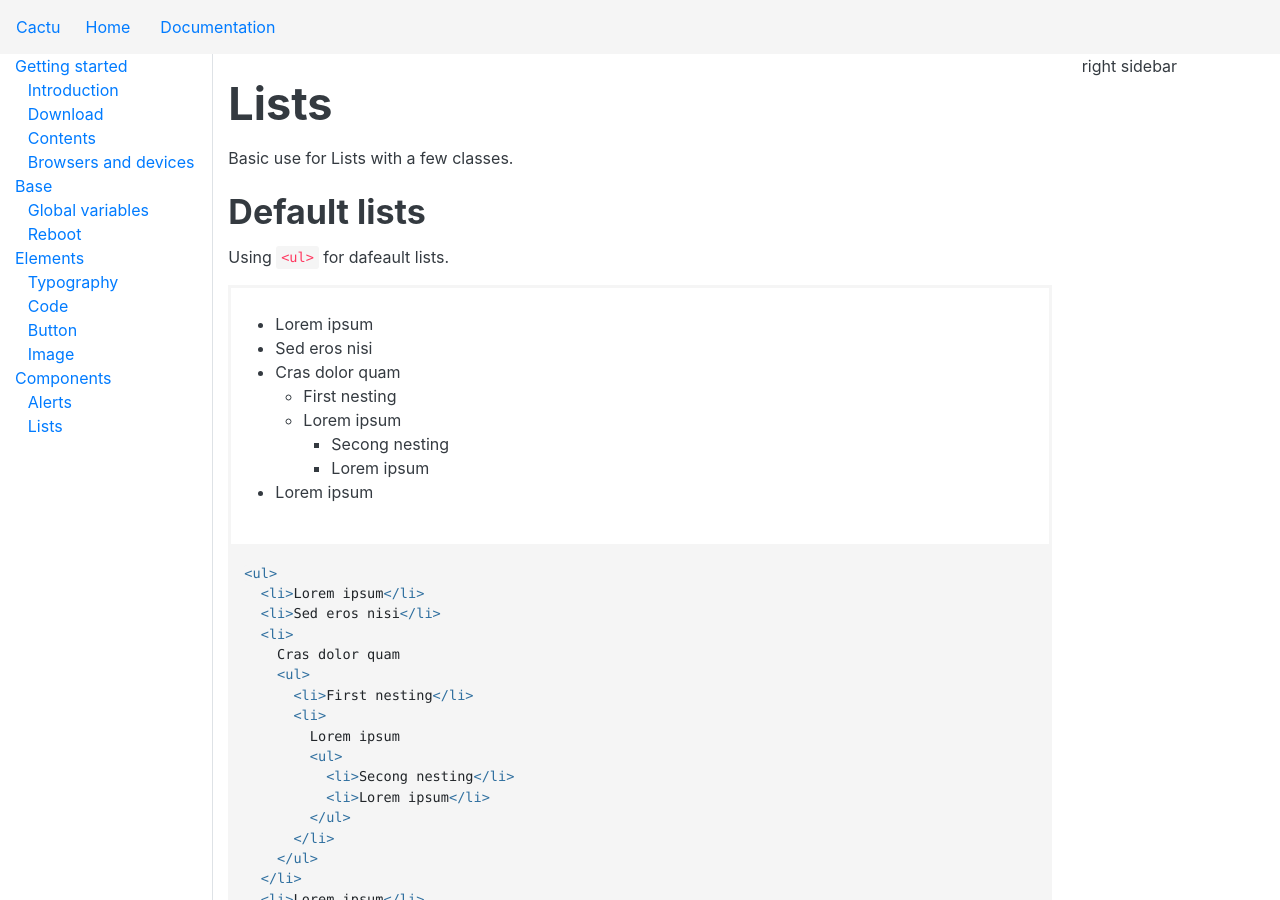
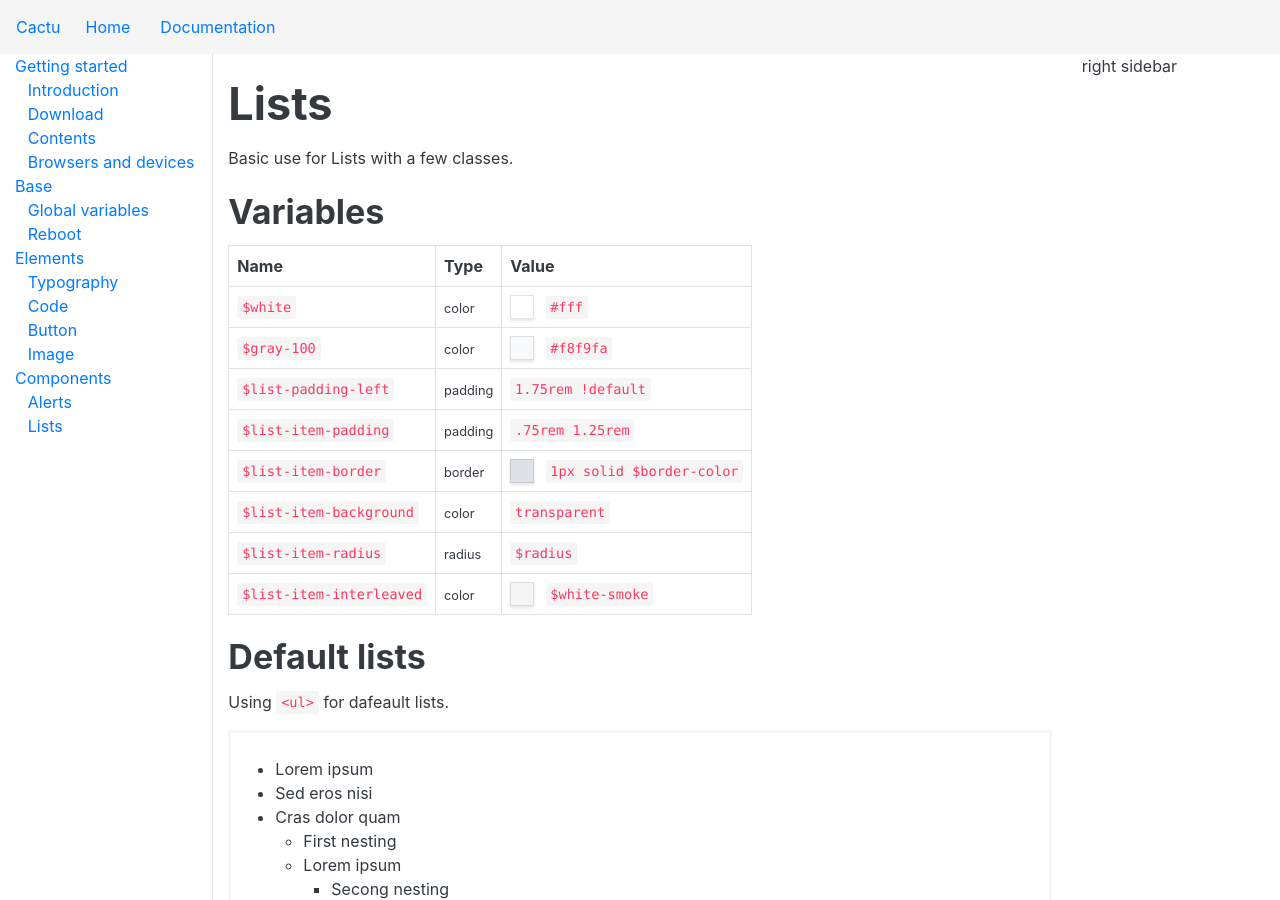
Before and after one commit to mendozagioo/cactu, a Jekyll site: the page built from documentation/components/lists.md, in a window 1280 px wide and 900 px high. Built offline with Jekyll 4.4.1, drawn with Linux system fonts in a browser that asks for light colours.

Commit message:
Variables section added

```diff
--- a/documentation/components/lists.md
+++ b/documentation/components/lists.md
@@ -4,6 +4,20 @@ title: Lists
 description: Basic use for Lists with a few classes.
 group: components
 ---
+
+
+## Variables
+
+| Name  | Type  | Value |
+| ----- | ----- | ----- |
+| `$white`    | <small>color</small> | <span class="small-box" style="background:#fff"></span> `#fff`    |
+| `$gray-100` | <small>color</small> | <span class="small-box" style="background:#f8f9fa"></span> `#f8f9fa` |
+| `$list-padding-left` | <small>padding</small> | `1.75rem !default` |
+| `$list-item-padding` | <small>padding</small> | `.75rem 1.25rem` |
+| `$list-item-border` | <small>border</small> | <span class="small-box" style="background:#dee2e6"></span> `1px solid $border-color` |
+| `$list-item-background` | <small>color</small> | `transparent` |
+| `$list-item-radius` | <small>radius</small> | `$radius` |
+| `$list-item-interleaved` | <small>color</small> | <span class="small-box" style="background:#f5f5f5"></span> `$white-smoke` |
 
 
 ## Default lists
```
